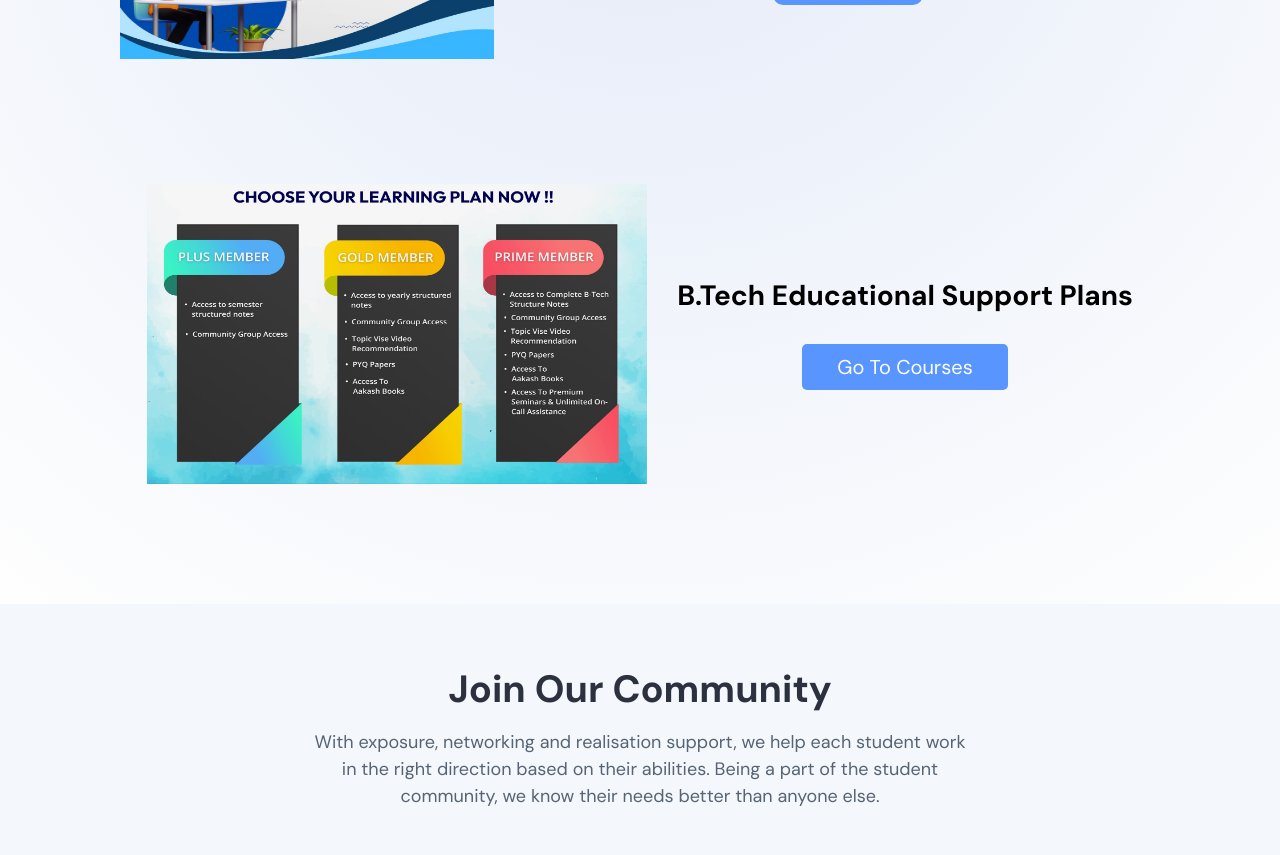
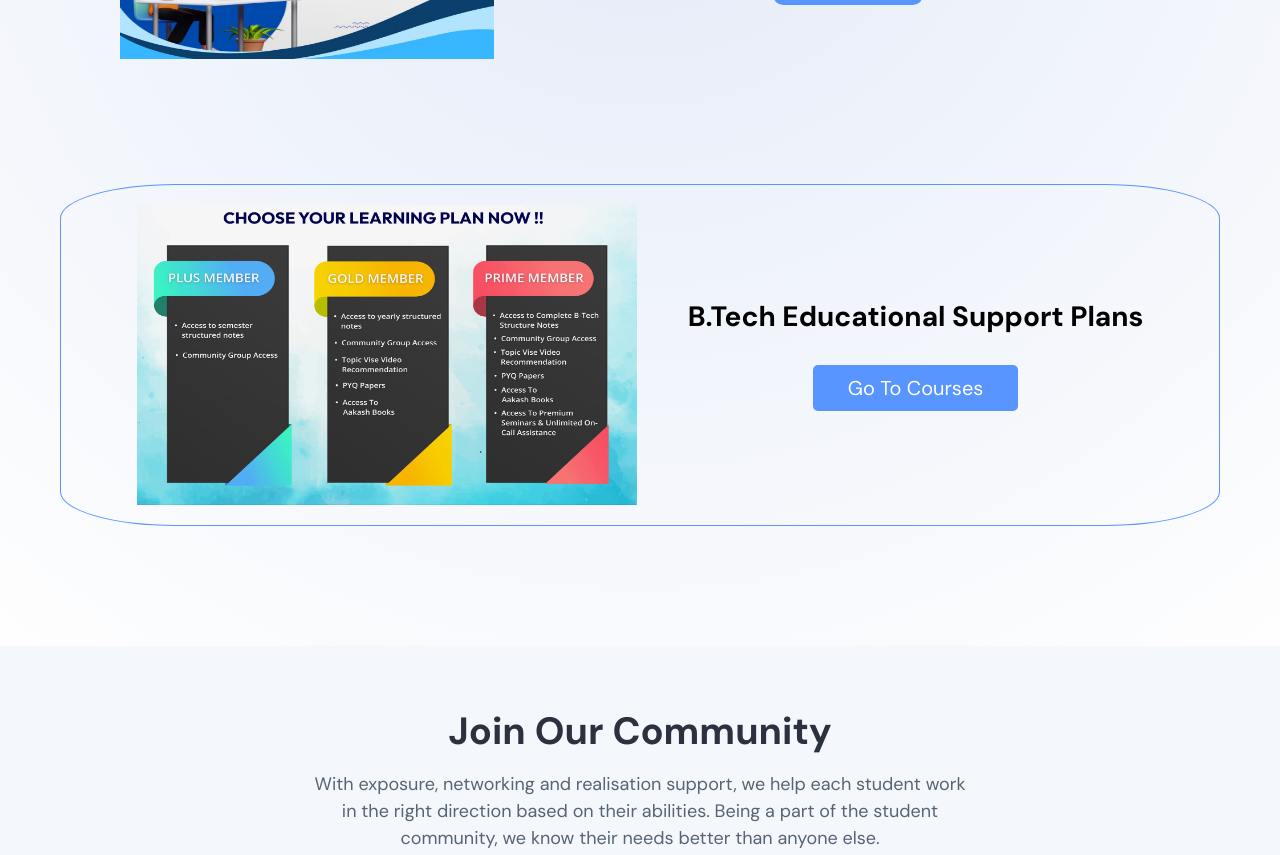
Before and after one commit to GautamChopra467/LearningFolks, a React (Create React App) app in the folder frontend/: page / in a window 1280 px wide. Shown: the part 1140-1995 px from the top of the page. Built offline with nearby package versions, Linux system fonts and the light colour scheme.

Commit message:
change: cta border, meta update, favicon change

```diff
--- a/frontend/public/index.html
+++ b/frontend/public/index.html
@@ -7,7 +7,7 @@
     <meta name="theme-color" content="#000000" />
     <meta
       name="Learning Folks"
-      content="We help each student work in the right direction"
+      content="A first Btech student-driven platform and community that brings skill development, exam support and professional growth opportunities for engineers. Family and educational support of 3000 students, teachers and mentors PAN India"
     />
     <link rel="apple-touch-icon" href="%PUBLIC_URL%/logo192.png" />
     <!--
--- a/frontend/src/components/user/css/HomeBanner1Styles.css
+++ b/frontend/src/components/user/css/HomeBanner1Styles.css
@@ -82,7 +82,11 @@ color: var(--light-gray);
     justify-content: center;
     align-items: center;
     width: 100%;
-    padding: 60px 40px;
+    padding: 20px 10px;
+    margin: 60px 40px;
+    border: 1px solid;
+    border-color: var(--primary-color);
+    border-radius: 10%;
 }
 
 .buttonholder{
@@ -90,11 +94,11 @@ color: var(--light-gray);
     justify-content: center;
     align-items: center;
     flex-direction: column;
-    margin-left: 30px;
+    margin-left: 4vw;
 }
 
 .buttonholder h2{
-    text-align: center;
+    /* text-align: center; */
     font-size: 28px;
 }
 
--- a/frontend/src/components/user/jsx/HiringBanner.jsx
+++ b/frontend/src/components/user/jsx/HiringBanner.jsx
@@ -10,7 +10,7 @@ const HiringBanner = () => {
   return (
       <div className='main_container_hiring_banner'>
         <div className='hiring_banner_image_container'>
-            <img className='hiring_banner_image' src={HiringBannerImage}/>
+            <img className='hiring_banner_image' src={HiringBannerImage} alt = " "/>
         </div>
         <div className='top_section_hiring_banner3'>
           <div className='top_section_hiring_banner3_content'>
```
Also changed, not shown: frontend/public/favicon.png.
